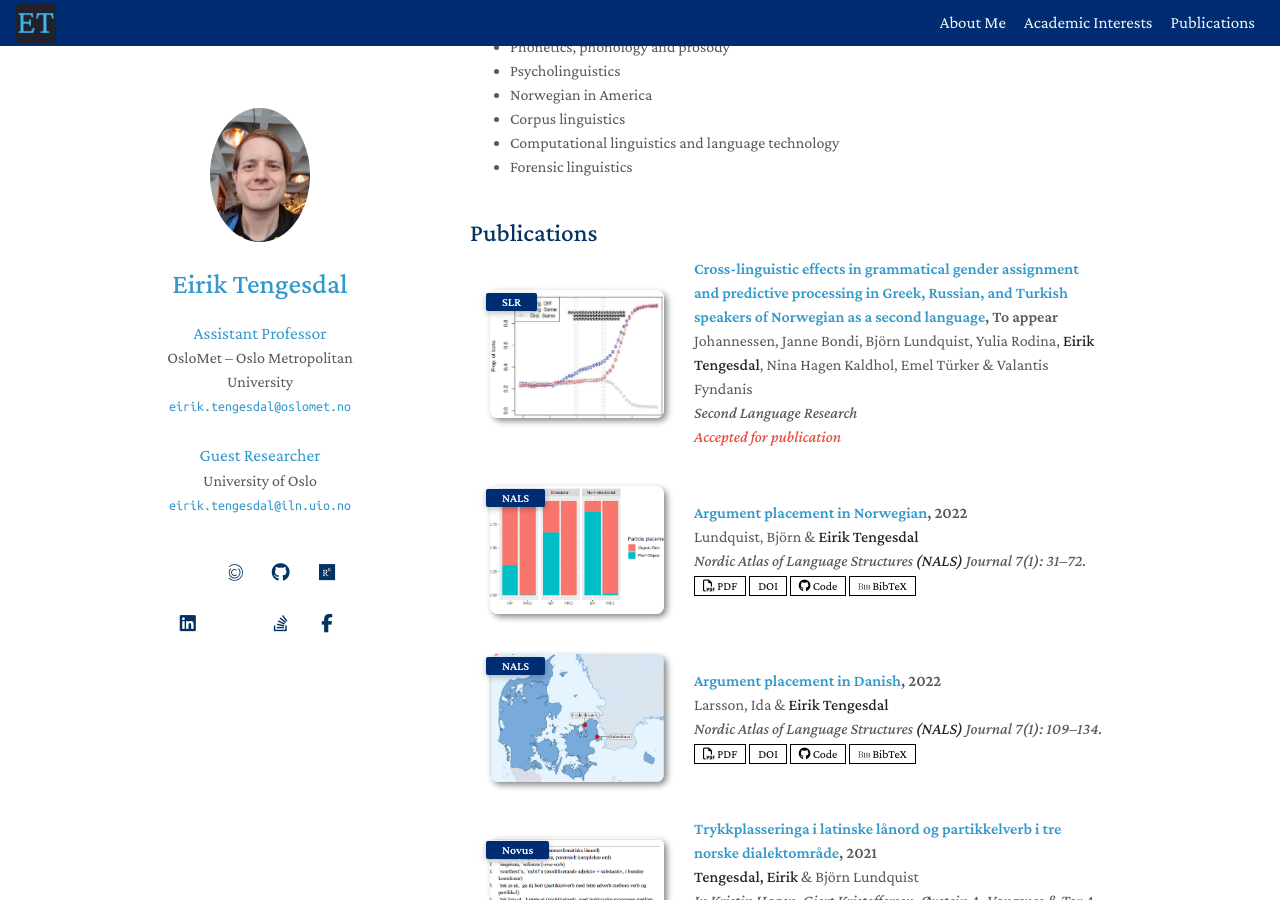
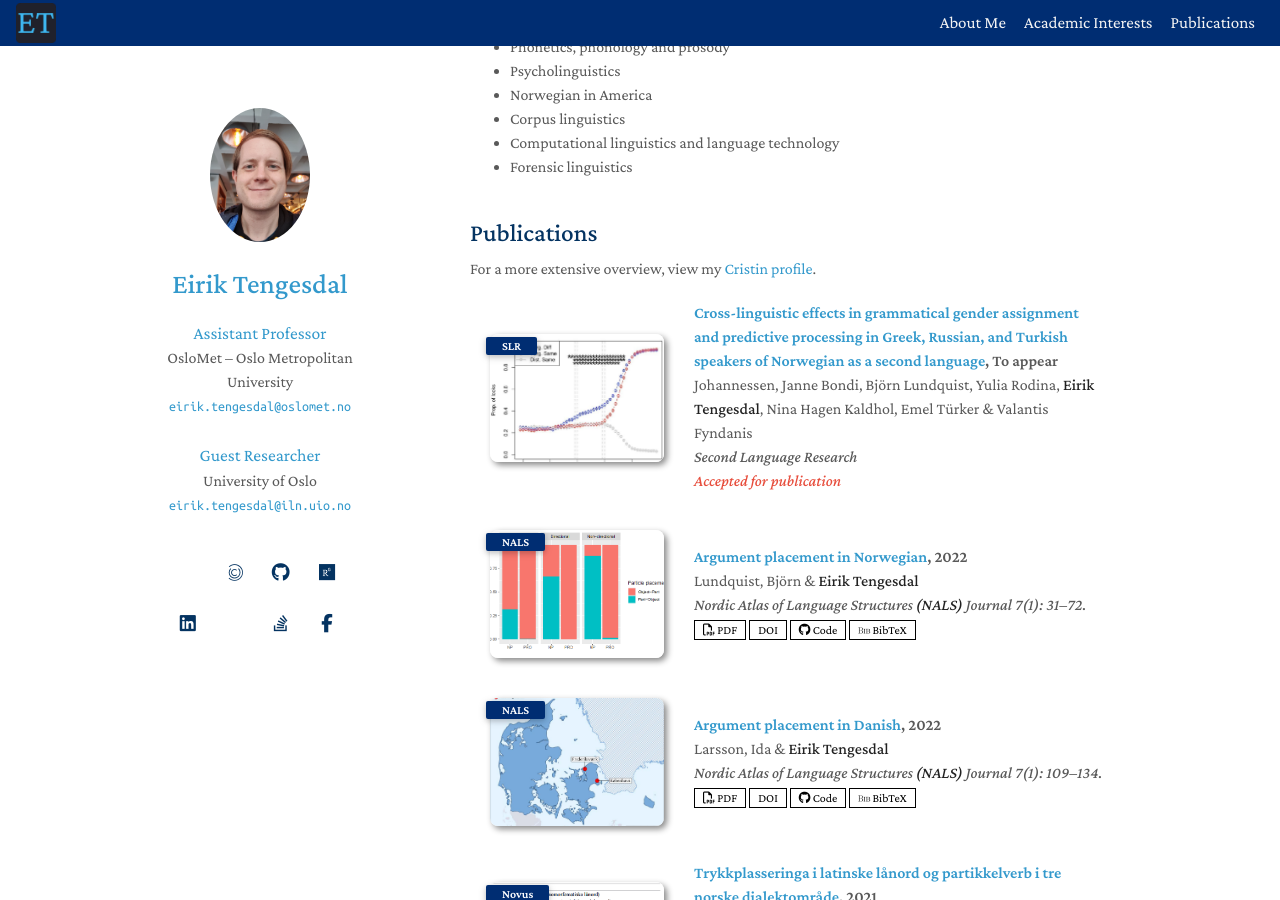
Before and after one commit to EirikTengesdal/eiriktengesdal.no-old, a Jekyll site: the page built from index.md, in a window 1280 px wide and 900 px high, scrolled down 375 px. Built offline with Jekyll 4.4.1, drawn with Linux system fonts in a browser that asks for light colours; a style sheet for code colours, icons or effects is not loaded.

Commit message:
Update publications.md

```diff
--- a/_includes/publications.md
+++ b/_includes/publications.md
@@ -1,7 +1,7 @@
 <h2 id="publications" style="margin: 40px 0px 10px;">Publications</h2>
+For a more extensive overview, view my <a href="{{ site.cristin }}" title="{{ site.cristin }}" rel="noopener">Cristin profile</a>.
 <div class="publications">
 <ol class="bibliography">
-
 {% for link in site.data.publications.main %}
 <li>
 <div class="pub-row">
```
